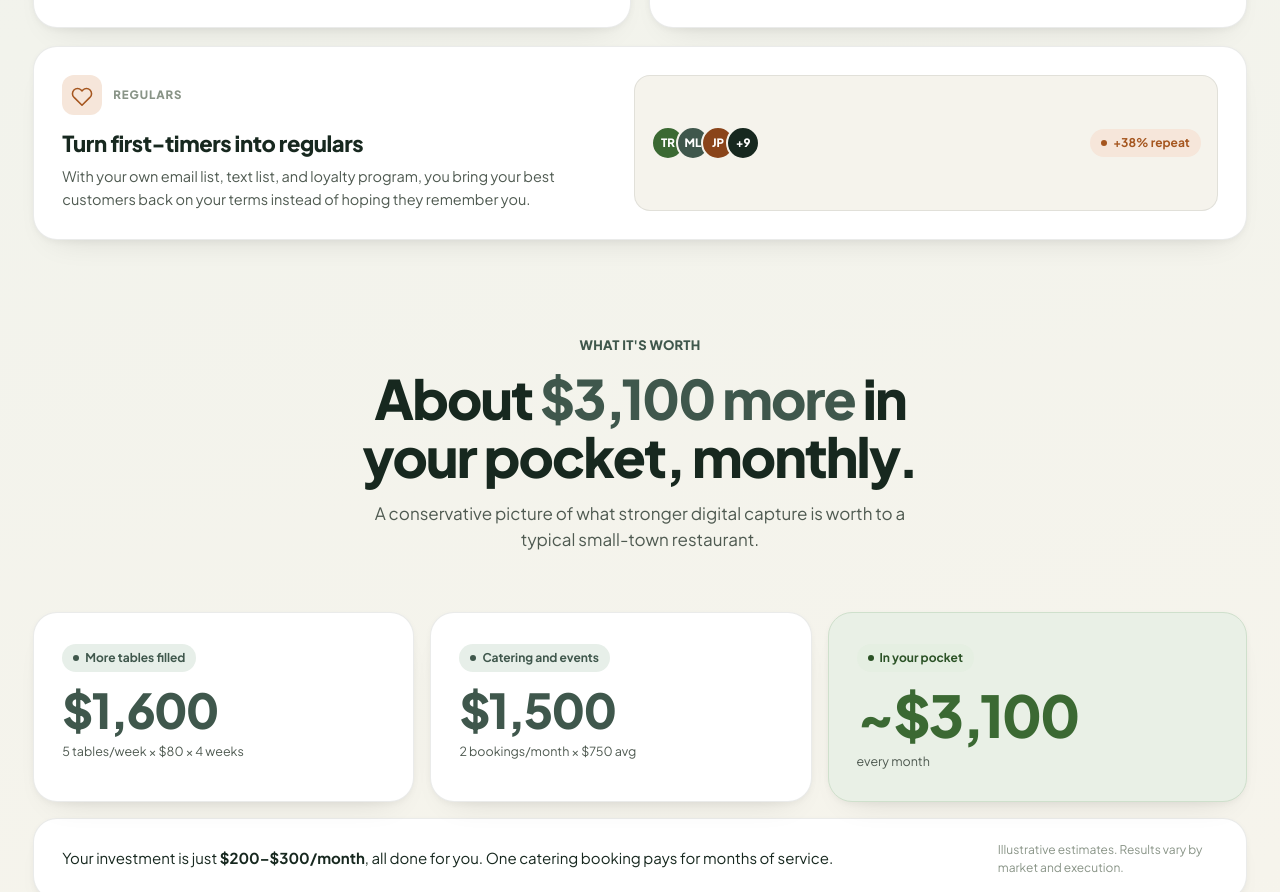
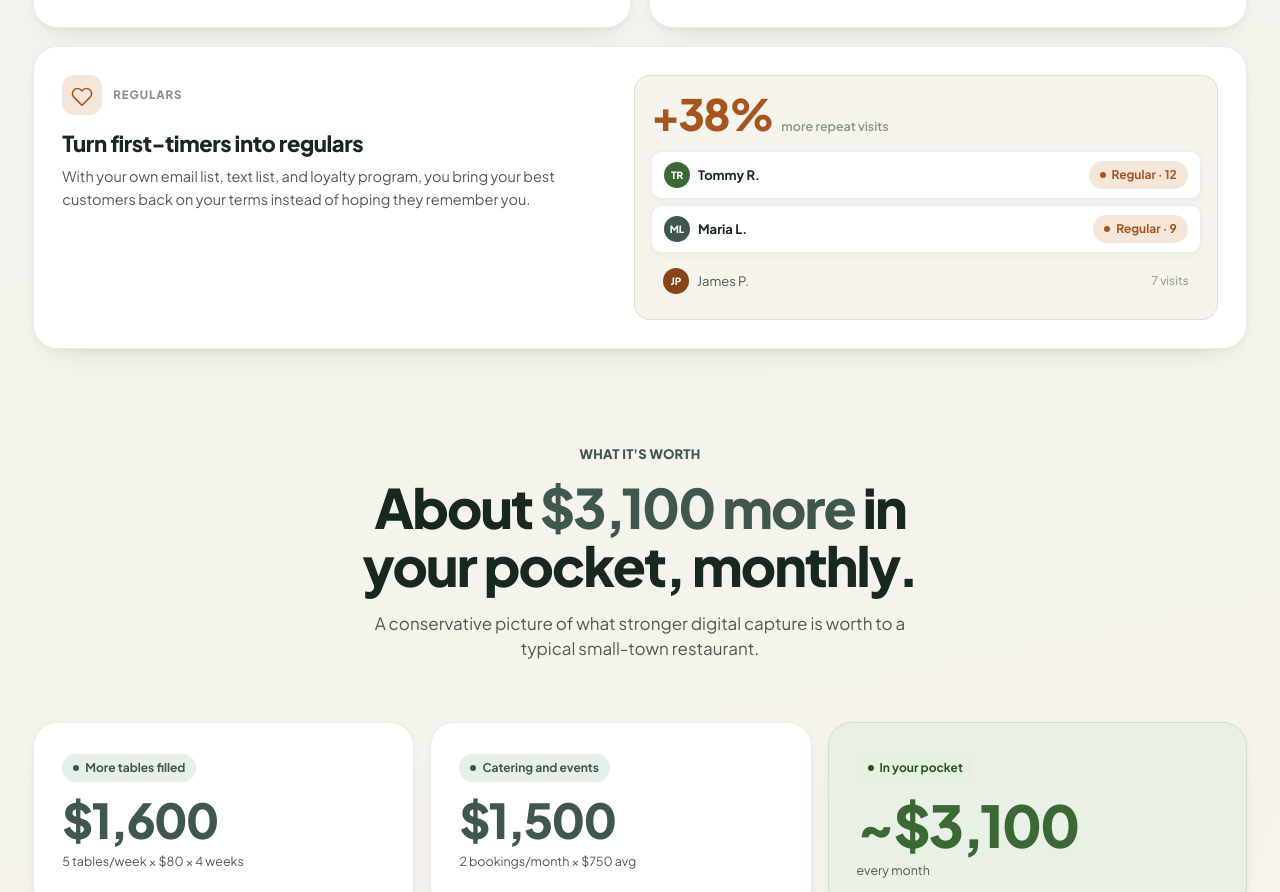
Before and after one commit to MainStreetGrowth/mainstreetgrowth, a Next.js app: page /light in a window 1280 px wide. Shown: the part 2084-2976 px from the top of the page. Built offline with nearby package versions, Linux system fonts and the light colour scheme.

Commit message:
Regulars card: fuller loyalty-list mock (stat + member rows with avatars/visits)

```diff
--- a/app/_components/KukieVariant.tsx
+++ b/app/_components/KukieVariant.tsx
@@ -168,6 +168,7 @@ const CSS = `
 .kk .avatars{display:flex}
 .kk .avatars .av{width:34px;height:34px;border-radius:999px;display:flex;align-items:center;justify-content:center;color:#fff;font-size:11.5px;font-weight:800;border:2px solid var(--mock);margin-left:-9px}
 .kk .avatars .av:first-child{margin-left:0}
+.kk .av-sm{width:26px;height:26px;border-radius:999px;display:inline-flex;align-items:center;justify-content:center;color:#fff;font-size:10px;font-weight:800;flex-shrink:0}
 @media(max-width:900px){.kk .feat-grid{grid-template-columns:1fr}.kk .feat.span{grid-column:auto;flex-direction:column}}
 .kk .roi-grid{display:grid;grid-template-columns:1fr 1fr 1.1fr;gap:16px}
 .kk .roi{padding:30px 28px}
@@ -360,16 +361,11 @@ const BODY = `
           <h3>Turn first-timers into regulars</h3>
           <p>With your own email list, text list, and loyalty program, you bring your best customers back on your terms instead of hoping they remember you.</p>
         </div>
-        <div class="mock" style="justify-content:center">
-          <div style="display:flex;align-items:center;justify-content:space-between;gap:12px">
-            <div class="avatars">
-              <span class="av" style="background:var(--accent)">TR</span>
-              <span class="av" style="background:var(--p-green-fg)">ML</span>
-              <span class="av" style="background:var(--p-purple-fg)">JP</span>
-              <span class="av" style="background:var(--ink)">+9</span>
-            </div>
-            <span class="pill pink"><span class="dot"></span>+38% repeat</span>
-          </div>
+        <div class="mock">
+          <div class="bignum"><b style="color:var(--p-pink-fg)">+38%</b><span>more repeat visits</span></div>
+          <div class="mrow strong"><span class="l"><span class="av-sm" style="background:var(--accent)">TR</span>Tommy R.</span><span class="pill pink"><span class="dot"></span>Regular · 12</span></div>
+          <div class="mrow strong"><span class="l"><span class="av-sm" style="background:var(--p-green-fg)">ML</span>Maria L.</span><span class="pill pink"><span class="dot"></span>Regular · 9</span></div>
+          <div class="mrow"><span class="l"><span class="av-sm" style="background:var(--p-purple-fg)">JP</span>James P.</span><span style="font-size:12px;color:var(--faint)">7 visits</span></div>
         </div>
       </div>
     </div>
```
